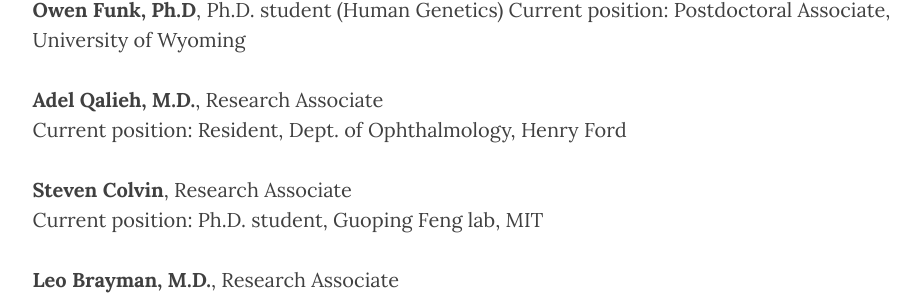
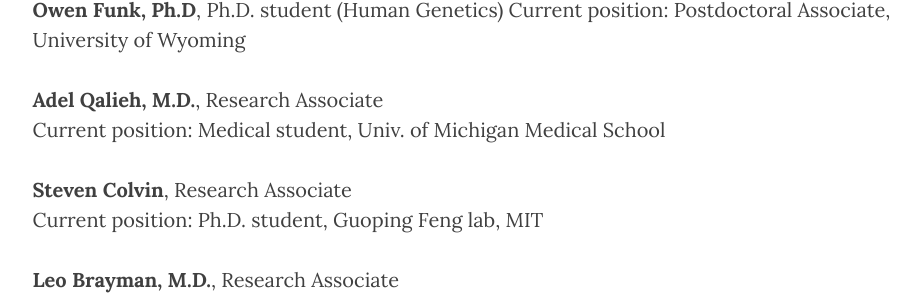
Before and after one commit to thekwanlab/website, a Jekyll site: the page built from people.md, in a window 1280 px wide and 900 px high, scrolled down 2662 px. Shown: the part 143-443 px from the top of the window, without its empty margins (135-1055 px from the left). Built offline with Jekyll 4.4.1, drawn with Linux system fonts in a browser that asks for light colours; nearby versions of some CDN libraries.

Commit message:
Revert "Update people.md"
This reverts commit 2047e7496861823de302386c69abfd6d76977930.

```diff
--- a/people.md
+++ b/people.md
@@ -74,7 +74,7 @@ Current position: Resident, Dept. of Ophthalmology, Penn Medicine
 Current position: Postdoctoral Associate, University of Wyoming
 
 **Adel Qalieh, M.D.**, Research Associate
-Current position: Resident, Dept. of Ophthalmology, Henry Ford
+Current position: Medical student, Univ. of Michigan Medical School
 
 **Steven Colvin**, Research Associate
 Current position: Ph.D. student, Guoping Feng lab, MIT
```
